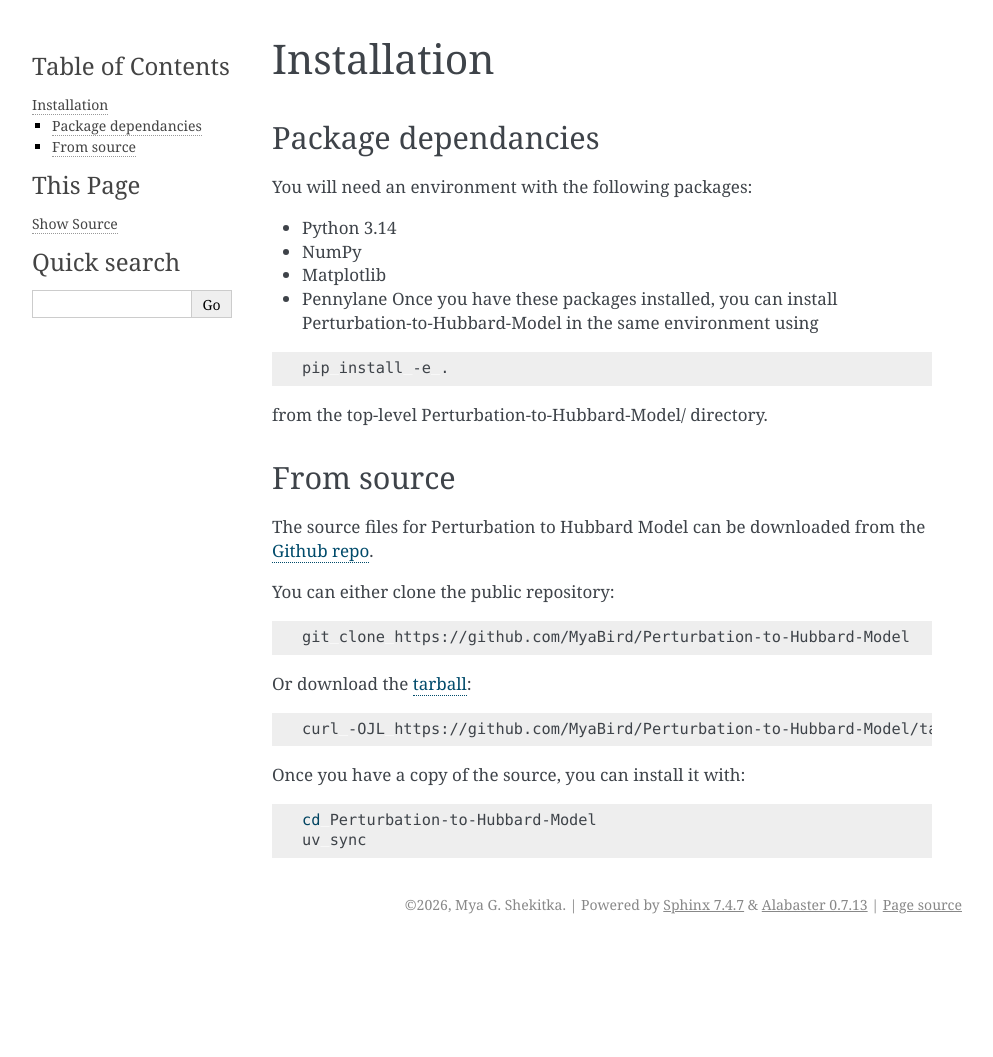
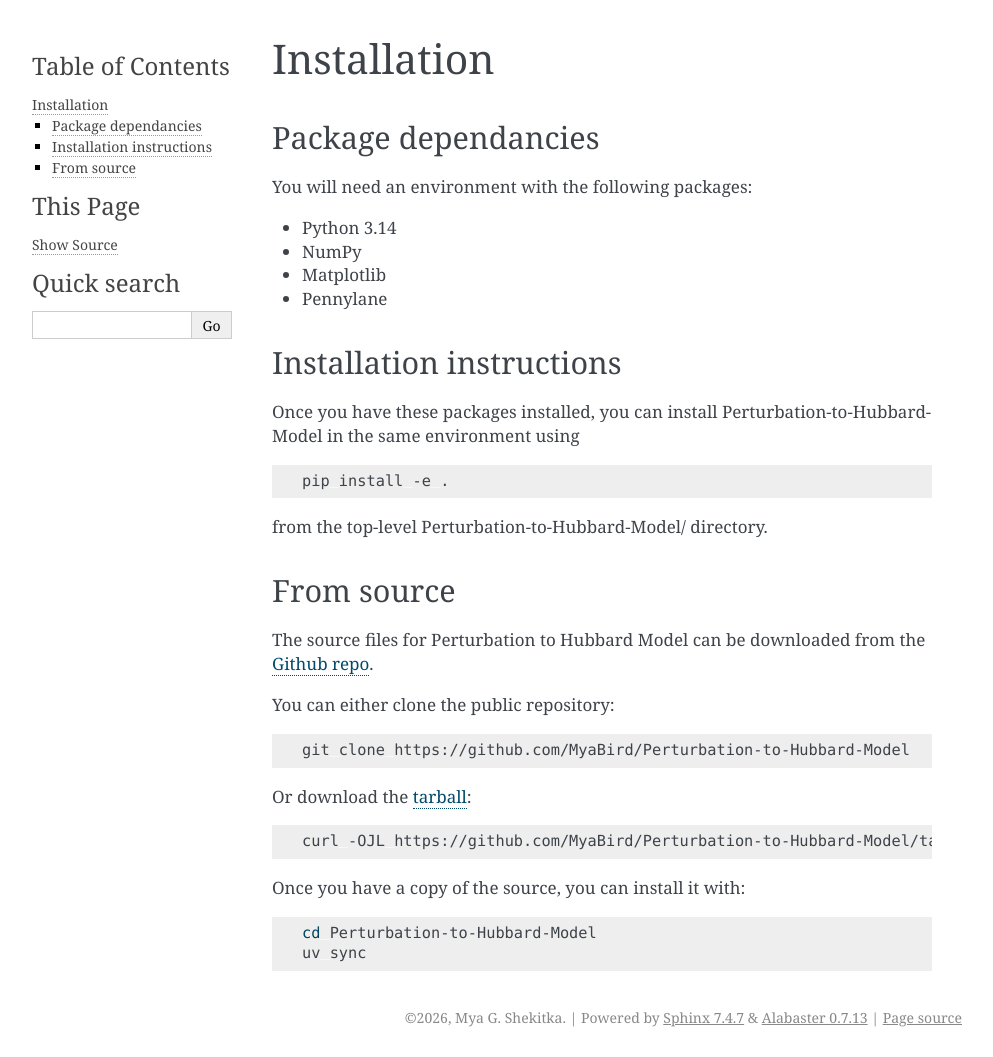
Before and after one commit to MyaBird/Perturbation-to-Hubbard-Model, a Sphinx documentation site: the page built from docs/installation.md, in a window 1280 px wide. Shown: the whole page, without its empty margins (148-1141 px from the left). Built offline with Sphinx 7.4.7, drawn with Linux system fonts in a browser that asks for light colours; before the commit the page ends 944 px from its top, so only the background shows below that.

Commit message:
Edited installation instructions in docs/installations.md

````diff
--- a/docs/installation.md
+++ b/docs/installation.md
@@ -7,6 +7,8 @@ You will need an environment with the following packages:
 * NumPy
 * Matplotlib
 * Pennylane
+
+## Installation instructions
 Once you have these packages installed, you can install Perturbation-to-Hubbard-Model in the same
 environment using
 ```sh
````
Also changed, not shown: 6 other files.
